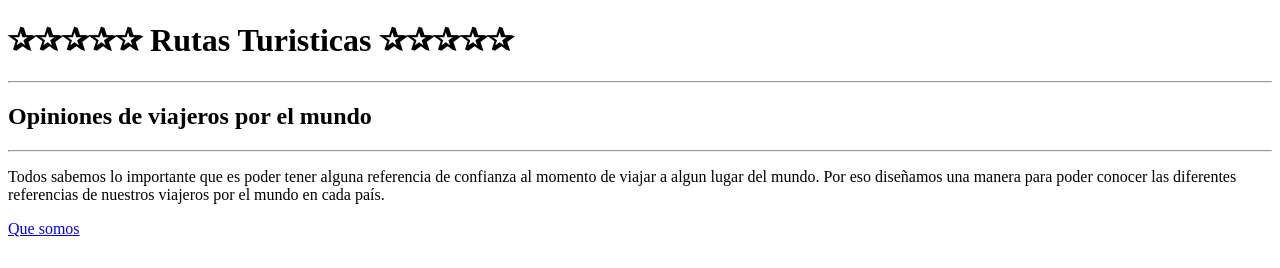
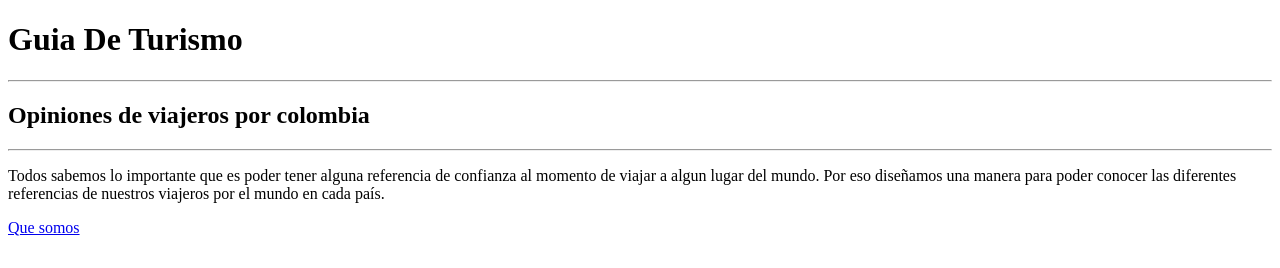
Before and after one commit to chrispiragauta/Mision_TIC_ciclo-3_grupo4, a plain HTML site: page index.html in a window 1280 px wide. Shown: the top 268 px of the page. Drawn offline with Linux system fonts and the light colour scheme.

Commit message:
Update index.html
un pequeño cambio

```diff
--- a/index.html
+++ b/index.html
@@ -1,12 +1,12 @@
 <!DOCTYPE html>
 <html>
 <head>
-    <title>✰✰✰✰✰ Rutas Turisticas ✰✰✰✰✰</title>
+    <title>Guia Turismo</title>
 </head>
 <body>
-    <h1>✰✰✰✰✰ Rutas Turisticas ✰✰✰✰✰</h1>
+    <h1>Guia De Turismo</h1>
     <hr>
-    <h2>Opiniones de viajeros por el mundo</h2>
+    <h2>Opiniones de viajeros por colombia</h2>
     <hr>
     <p>
         Todos sabemos lo importante que es poder tener
```
